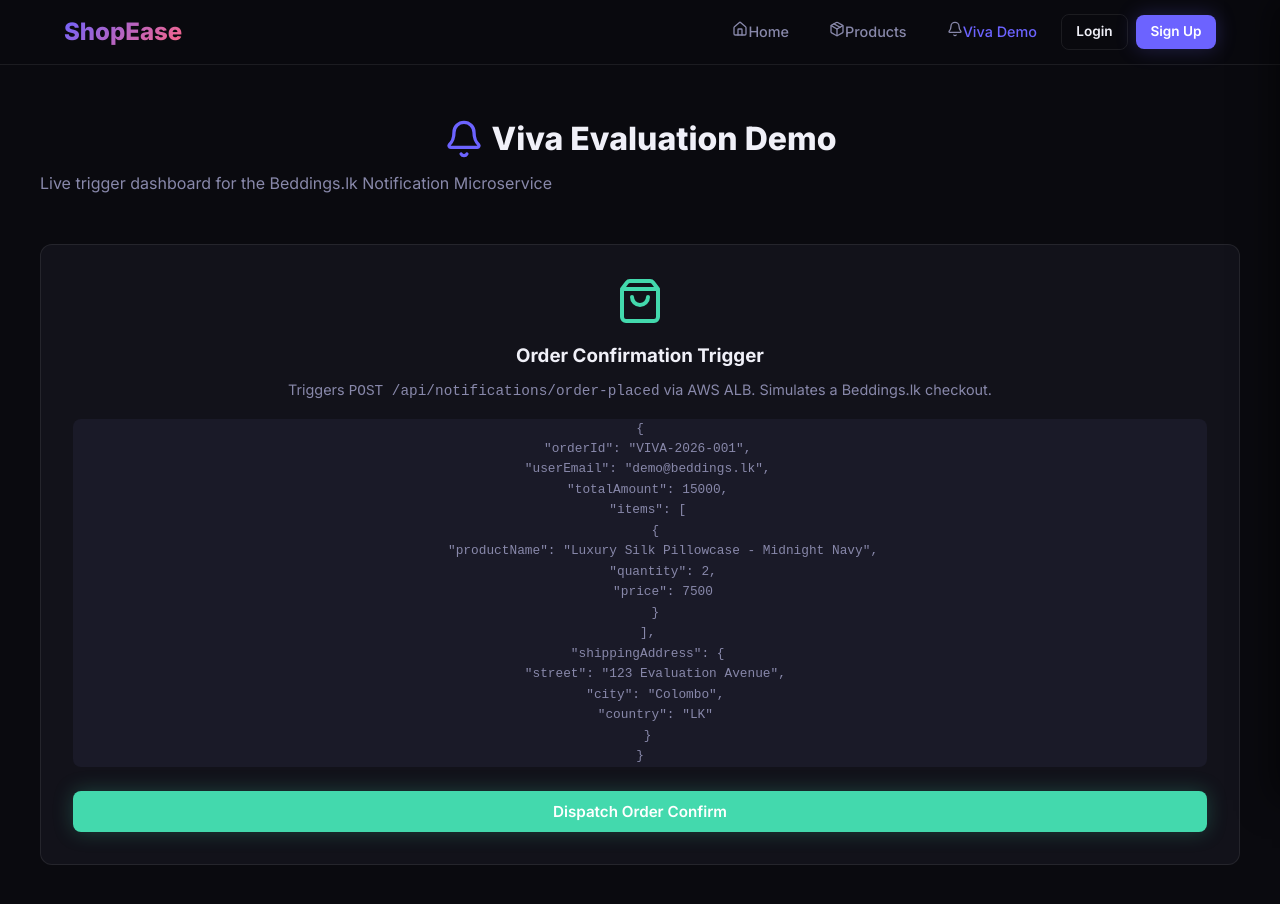
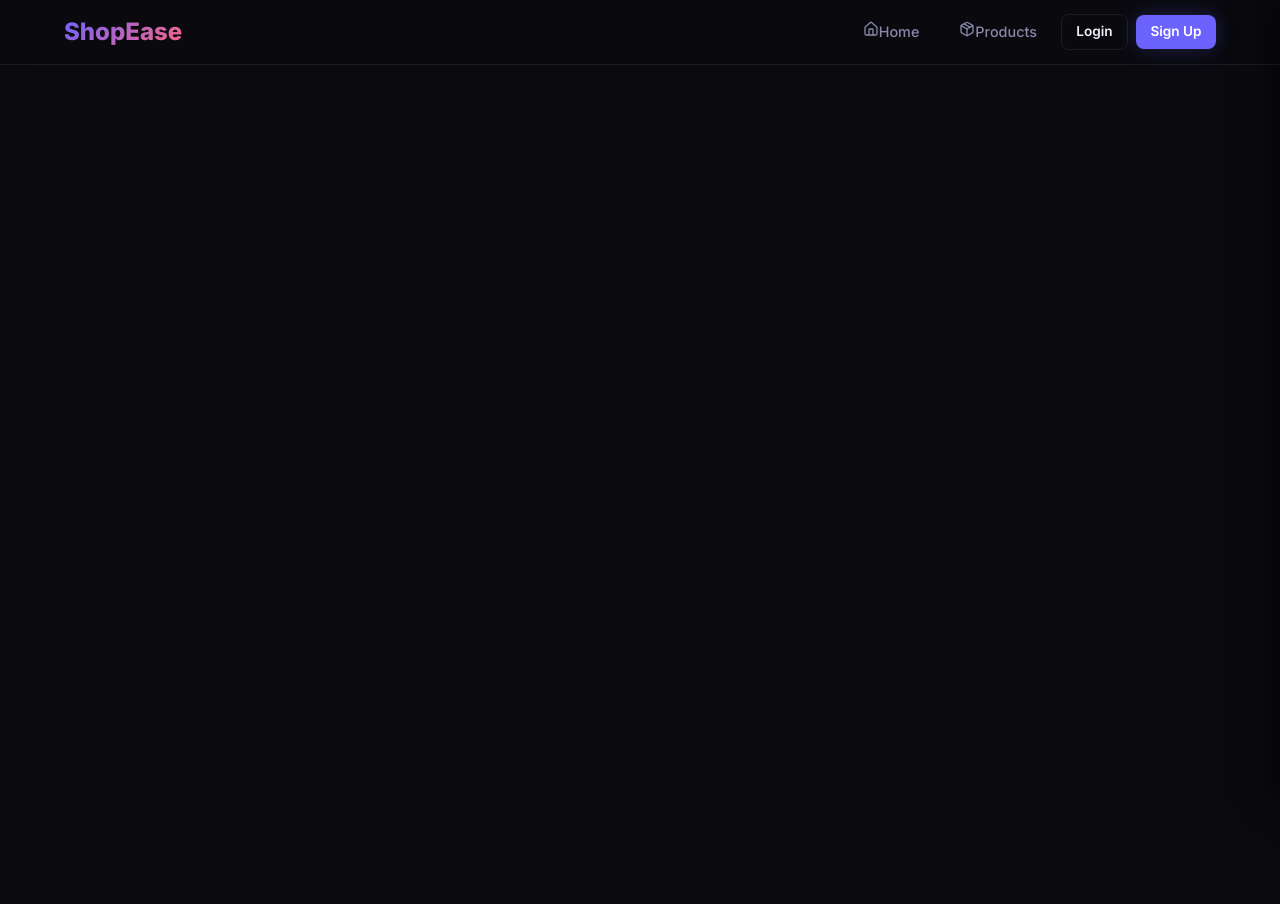
Before and after one commit to ThilanRandika/t_frontend, a React app: page /demo in a window 1280 px wide. Shown: the top 904 px of the page. After the commit the page ends 800 px from the top, so only its background shows below. Built offline with nearby package versions, Linux system fonts and the light colour scheme; the HTML template or start-up script is replaced by a standard one.

Commit message:
remove viva demo

```diff
--- a/src/App.jsx
+++ b/src/App.jsx
@@ -9,7 +9,6 @@ import Products from './pages/Products';
 import Login from './pages/Login';
 import Register from './pages/Register';
 import Orders from './pages/Orders';
-import VivaDemo from './pages/VivaDemo';
 import MyNotifications from './pages/MyNotifications';
 import './index.css';
 
@@ -27,7 +26,6 @@ function App() {
               <Route path="/login" element={<Login />} />
               <Route path="/register" element={<Register />} />
               <Route path="/orders" element={<Orders />} />
-              <Route path="/demo" element={<VivaDemo />} />
               <Route path="/my-notifications" element={<MyNotifications />} />
             </Routes>
           </main>
--- a/src/components/Navbar.jsx
+++ b/src/components/Navbar.jsx
@@ -21,7 +21,6 @@ export default function Navbar() {
         <div className="navbar-links">
           <Link to="/" className="nav-link"><Home size={16} /><span>Home</span></Link>
           <Link to="/products" className="nav-link"><Package size={16} /><span>Products</span></Link>
-          <Link to="/demo" className="nav-link"><Bell size={16} /><span style={{ color: 'var(--color-primary)' }}>Viva Demo</span></Link>
 
           {isAuthenticated ? (
             <>
--- a/src/pages/VivaDemo.jsx
+++ /dev/null
@@ -1,80 +0,0 @@
-import React, { useState } from 'react';
-import toast from 'react-hot-toast';
-import { notificationApi } from '../services/api';
-import { Bell, Mail, ShoppingBag } from 'lucide-react';
-
-const VivaDemo = () => {
-  const [loadingWelcome, setLoadingWelcome] = useState(false);
-  const [loadingOrder, setLoadingOrder] = useState(false);
-
-
-
-  const orderPayload = {
-    orderId: "VIVA-2026-001",
-    userEmail: "demo@beddings.lk",
-    totalAmount: 15000,
-    items: [
-      {
-        productName: "Luxury Silk Pillowcase - Midnight Navy",
-        quantity: 2,
-        price: 7500
-      }
-    ],
-    shippingAddress: {
-      street: "123 Evaluation Avenue",
-      city: "Colombo",
-      country: "LK"
-    }
-  };
-
-
-
-  const handleOrderClick = async () => {
-    setLoadingOrder(true);
-    try {
-      await notificationApi.sendOrderPlaced(orderPayload);
-      toast.success('Order Confirmation Dispatched Successfully!', { icon: '📦' });
-    } catch (error) {
-      console.error(error);
-      toast.error('Failed to dispatch Order notification. Check ALB connection.');
-    } finally {
-      setLoadingOrder(false);
-    }
-  };
-
-  return (
-    <div className="container page">
-      <div className="page-header text-center mb-3 mt-2">
-        <h1 className="flex-center gap-1 mb-2"><Bell className="text-primary" size={40} /> Viva Evaluation Demo</h1>
-        <p>Live trigger dashboard for the Beddings.lk Notification Microservice</p>
-      </div>
-
-      <div className="features">
-
-        <div className="card feature-card">
-          <div className="flex-center mb-2">
-            <ShoppingBag size={48} className="text-success" />
-          </div>
-          <h3 className="feature-title">Order Confirmation Trigger</h3>
-          <p className="feature-desc mb-2">
-            Triggers <code>POST /api/notifications/order-placed</code> via AWS ALB.
-            Simulates a Beddings.lk checkout.
-          </p>
-          <div className="text-left mb-3 p-3 bg-gray-900 rounded-sm" style={{ background: 'var(--color-surface-2)', borderRadius: 'var(--radius-sm)', fontSize: '0.8rem', fontFamily: 'monospace' }}>
-            <pre className="text-muted">{JSON.stringify(orderPayload, null, 2)}</pre>
-          </div>
-          <button
-            className="btn btn-primary w-full flex-center gap-1"
-            onClick={handleOrderClick}
-            disabled={loadingOrder}
-            style={{ background: 'var(--color-success)', boxShadow: '0 0 20px rgba(67, 217, 173, 0.25)' }}
-          >
-            {loadingOrder ? 'Dispatching...' : 'Dispatch Order Confirm'}
-          </button>
-        </div>
-      </div>
-    </div>
-  );
-};
-
-export default VivaDemo;
```
